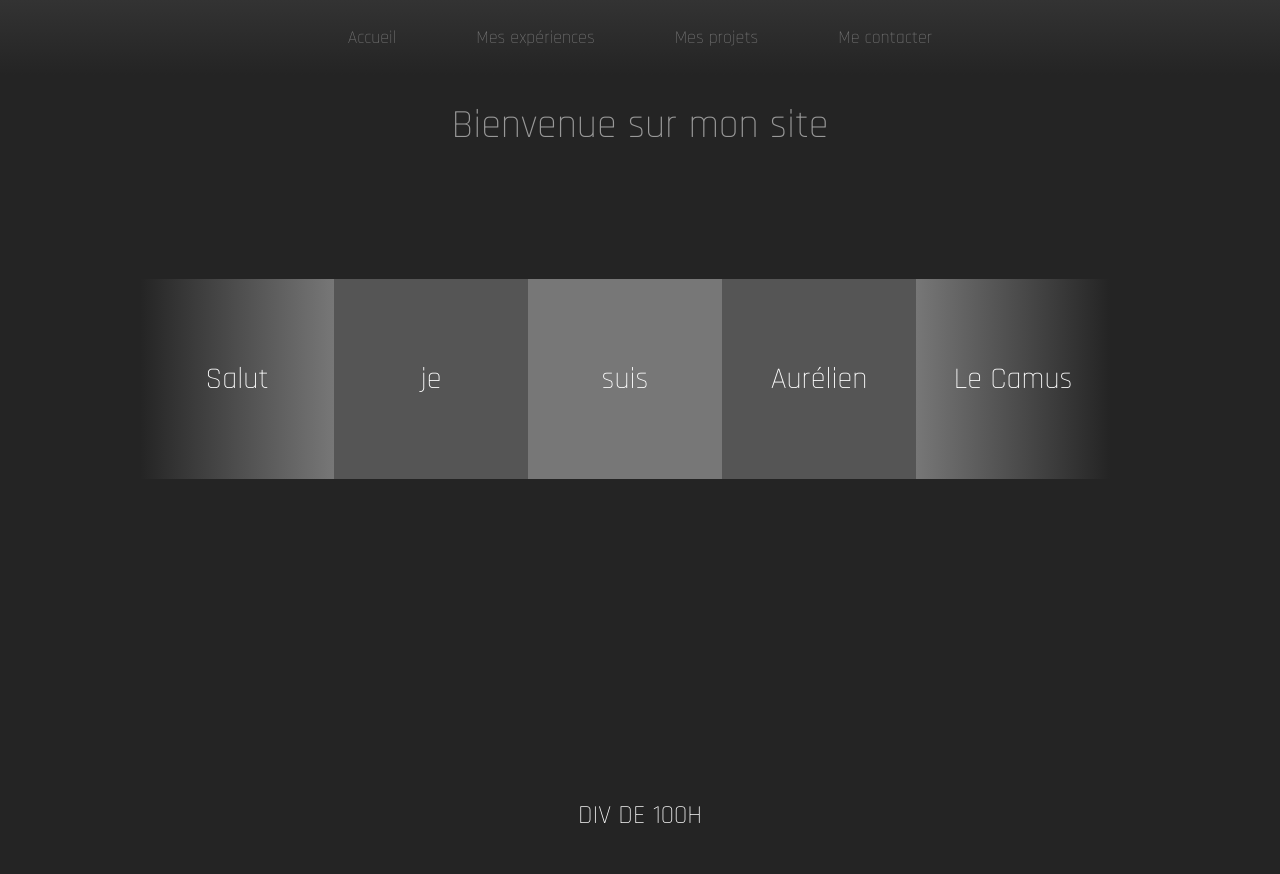
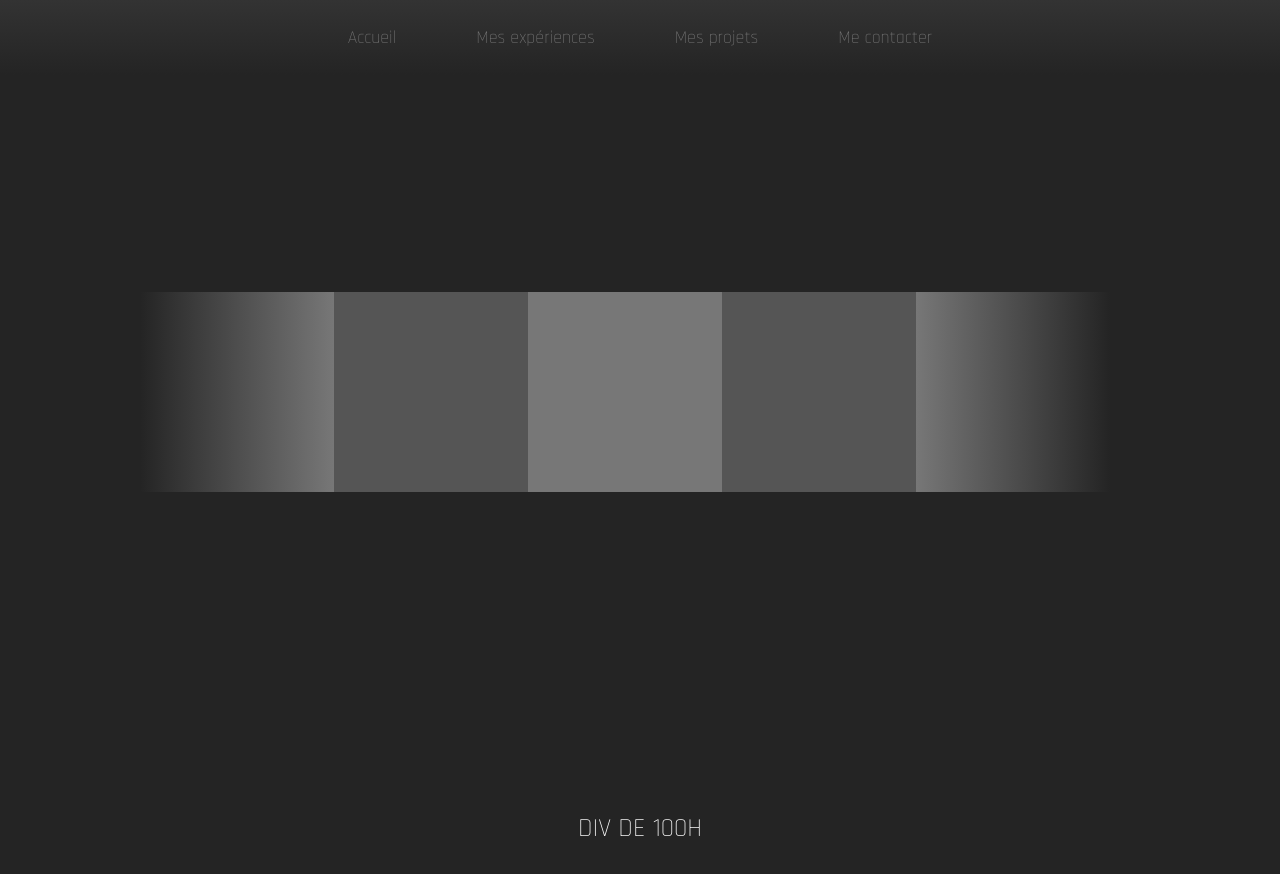
Before and after one commit to Aurelien-le-camus/Gsap-Portfolio, a React (Create React App) app: page / in a window 1280 px wide. Shown: the top 874 px of the page. Built offline with nearby package versions, Linux system fonts and the light colour scheme.

Commit message:
[ADD}: adding animation to title, still have a lot to improve

```diff
--- a/src/MainApplication.js
+++ b/src/MainApplication.js
@@ -1,10 +1,11 @@
-import React, { useEffect } from "react";
+import React, { useEffect, useState } from "react";
 import "./font/font.css";
 import './locomotive-scroll.css';
 import createScroll from "./locomotive-scroll-config.js";
 import { gsap } from "gsap";
 
 const colors = ["#777777", "#555555", "#777777", "#555555", "#777777"];
+const titles = ["Bienvenue", "Welcome", "Willkommen", "Bienvenuto"];
 
 //Function to manipulate order of colors to get 1 2 1 2 1 or 2 1 2 1 2
 const arrangeColors = (array) => {
@@ -43,7 +44,7 @@ const styles = {
   },
   welcome: {
     color: "#999999",
-    fontSize: 40,
+    fontSize: 50,
     width: '100%',
     marginBottom: '10%',
   },
@@ -115,6 +116,10 @@ const styles = {
 };
 
 const MainApplication = () => {
+
+  const [currentTitleIndex, setCurrentTitleIndex] = useState(0);
+  const [currentTitle, setCurrentTitle] = useState(titles[currentTitleIndex]);
+
   //Function to get random positions for every square animation
   const getRandomPosition = () => {
     const y = (Math.random() * 400) - 200;
@@ -140,13 +145,12 @@ const MainApplication = () => {
         ease: "Power3.out",
       }, 2);
     }
-  });
+  }, []);
 
   let scroll = null;
 
   useEffect(() => {
     scroll = createScroll();
-
     return () => {
       if (scroll) {
         scroll.destroy();
@@ -154,28 +158,56 @@ const MainApplication = () => {
     };
   }, []);
 
+  useEffect(() => {
+    const changeTitleWithFade = () => {
+      setCurrentTitleIndex((prevIndex) => (prevIndex + 1) % titles.length); // Mise à jour fonctionnelle de currentTitleIndex
+      const nextTitleIndex = (currentTitleIndex + 1) % titles.length;
+      const titleElement = document.querySelector(".title");
+
+      gsap.to(titleElement, {
+        opacity: 0,
+        x: "-15%",
+        duration: 1,
+        onComplete: () => {
+          setCurrentTitle(titles[nextTitleIndex]);
+          gsap.set(titleElement, { x: "15%" });
+          setTimeout(() => {
+            gsap.fromTo(
+              titleElement,
+              {
+                opacity: 0,
+                x: "15%",
+              },
+              {
+                opacity: 1,
+                duration: 1,
+                x: 0,
+              }
+            );
+          }, 1000); // Pause de 1 seconde
+        },
+      });
+    };
+
+    const titleChangeInterval = setInterval(changeTitleWithFade, 4000);
+
+    return () => {
+      clearInterval(titleChangeInterval);
+    };
+  }, [currentTitleIndex]); // Ajoutez currentTitleIndex comme dépendance
+
   return (
     <div data-scroll-container className="Rajdhani" style={styles.main}>
       <div data-scroll-section style={styles.container}>
         <div className="title" style={styles.welcome}>
-          Bienvenue sur mon site
+          {currentTitle}
         </div>
         <div style={styles.line}>
-          <div data-scroll data-scroll-speed="2" data-scroll-position="top" className="square1" style={styles.square1}>
-            Salut
-          </div>
-          <div data-scroll data-scroll-speed="3" data-scroll-position="top" className="square2" style={styles.square2}>
-            je
-          </div>
-          <div data-scroll data-scroll-speed="4" data-scroll-position="top" className="square3" style={styles.square3}>
-            suis
-          </div>
-          <div data-scroll data-scroll-speed="3" data-scroll-position="top" className="square4" style={styles.square4}>
-            Aurélien
-          </div>
-          <div data-scroll data-scroll-speed="2" data-scroll-position="top" className="square5" style={styles.square5}>
-            Le Camus
-          </div>
+          <div data-scroll data-scroll-speed="2" data-scroll-position="top" className="square1" style={styles.square1} />
+          <div data-scroll data-scroll-speed="2.5" data-scroll-position="top" className="square2" style={styles.square2} />
+          <div data-scroll data-scroll-speed="3" data-scroll-position="top" className="square3" style={styles.square3} />
+          <div data-scroll data-scroll-speed="2.5" data-scroll-position="top" className="square4" style={styles.square4} />
+          <div data-scroll data-scroll-speed="2" data-scroll-position="top" className="square5" style={styles.square5} />
         </div>
         <div className="Projects" style={{ height: '100vh' }}>
           DIV DE 100H
```
